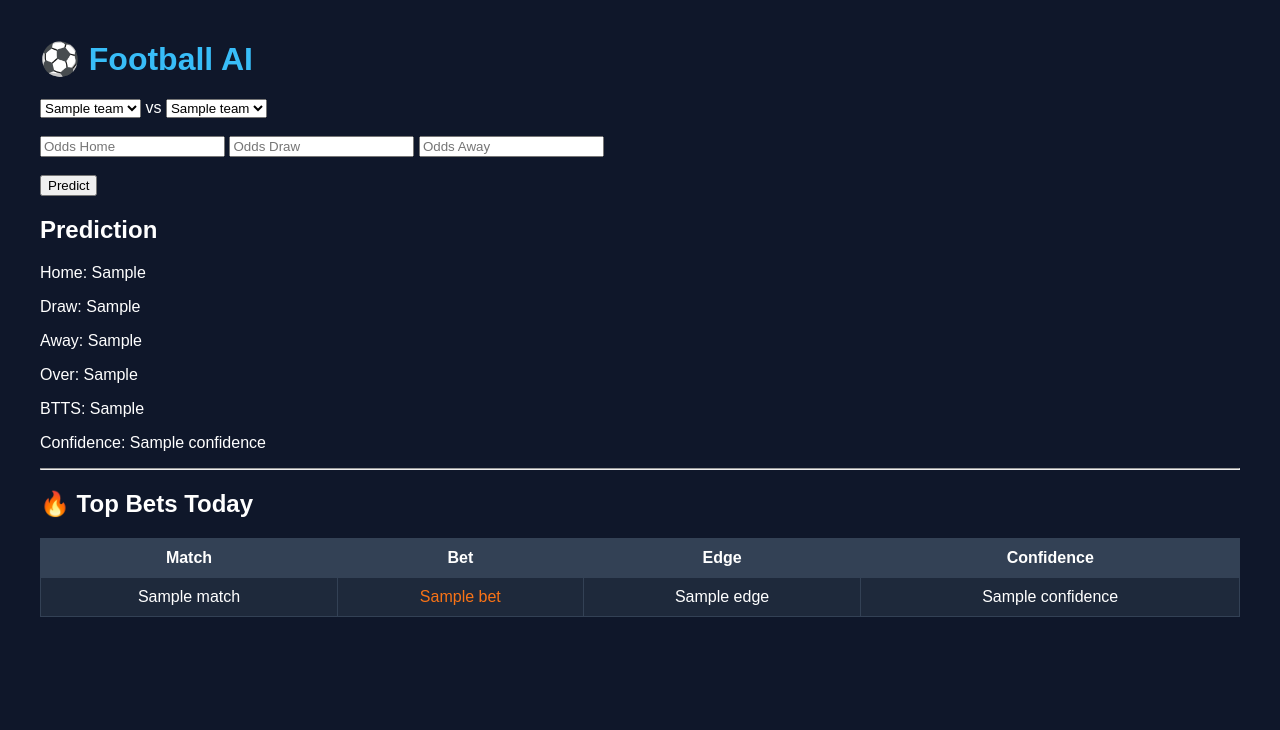
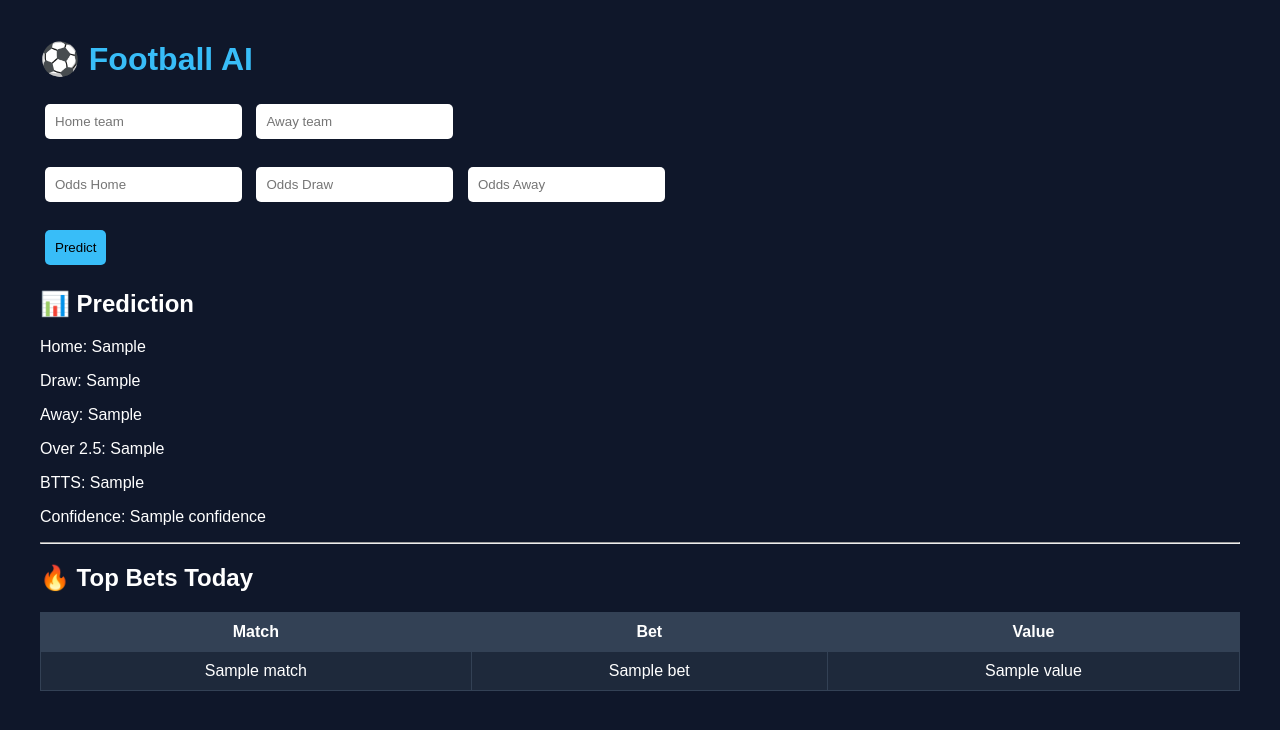
Before and after one commit to pirate-225/football-ai-api, a Flask app: template templates/index.html in a window 1280 px wide. Shown: the top 730 px of the page. Run offline with Flask 3, Linux system fonts and the light colour scheme; the template is opened without the code that fills it: most values are stand-ins (such as "Sample title", 1, 10 or a date in 2020).

Commit message:
UI + search + top bets fix

```diff
--- a/templates/index.html
+++ b/templates/index.html
@@ -2,6 +2,7 @@
 <html>
 <head>
     <title>Football AI</title>
+
     <style>
         body {
             font-family: Arial;
@@ -12,6 +13,19 @@
 
         h1 {
             color: #38bdf8;
+        }
+
+        input, button {
+            padding: 10px;
+            margin: 5px;
+            border-radius: 5px;
+            border: none;
+        }
+
+        button {
+            background: #38bdf8;
+            color: black;
+            cursor: pointer;
         }
 
         table {
@@ -38,6 +52,14 @@
         .bet-away {
             color: #f97316;
         }
+
+        .bet-over {
+            color: #38bdf8;
+        }
+
+        .bet-btts {
+            color: #eab308;
+        }
     </style>
 </head>
 
@@ -45,20 +67,17 @@
 
 <h1>⚽ Football AI</h1>
 
+<!-- 🔍 RECHERCHE ÉQUIPES -->
 <form method="POST">
-    <select name="home_team">
+
+    <input list="teams" name="home_team" placeholder="Home team">
+    <input list="teams" name="away_team" placeholder="Away team">
+
+    <datalist id="teams">
         {% for team in teams.Team %}
-        <option value="{{ team }}">{{ team }}</option>
+        <option value="{{ team }}">
         {% endfor %}
-    </select>
-
-    vs
-
-    <select name="away_team">
-        {% for team in teams.Team %}
-        <option value="{{ team }}">{{ team }}</option>
-        {% endfor %}
-    </select>
+    </datalist>
 
     <br><br>
 
@@ -72,11 +91,11 @@
 </form>
 
 {% if result %}
-<h2>Prediction</h2>
+<h2>📊 Prediction</h2>
 <p>Home: {{ result.prob_home }}</p>
 <p>Draw: {{ result.prob_draw }}</p>
 <p>Away: {{ result.prob_away }}</p>
-<p>Over: {{ result.prob_over }}</p>
+<p>Over 2.5: {{ result.prob_over }}</p>
 <p>BTTS: {{ result.prob_btts }}</p>
 <p>Confidence: {{ result.confidence }}</p>
 {% endif %}
@@ -91,20 +110,26 @@
     <tr>
         <th>Match</th>
         <th>Bet</th>
-        <th>Edge</th>
-        <th>Confidence</th>
+        <th>Value</th>
     </tr>
 
     {% for b in top_bets %}
     <tr>
+
         <td>{{ b.match }}</td>
 
-        <td class="{% if b.bet == 'HOME' %}bet-home{% else %}bet-away{% endif %}">
+        <td class="
+            {% if b.bet == 'HOME' %}bet-home
+            {% elif b.bet == 'AWAY' %}bet-away
+            {% elif b.bet == 'OVER 2.5' %}bet-over
+            {% elif b.bet == 'BTTS YES' %}bet-btts
+            {% endif %}
+        ">
             {{ b.bet }}
         </td>
 
-        <td>{{ b.edge }}</td>
-        <td>{{ b.confidence }}</td>
+        <td>{{ b.value }}</td>
+
     </tr>
     {% endfor %}
 
@@ -112,7 +137,7 @@
 
 {% else %}
 
-<p>❌ Aucun value bet aujourd'hui</p>
+<p>❌ Aucun bet intéressant aujourd’hui</p>
 
 {% endif %}
 
```
Also changed, not shown: top_bets.py (+27 -8 lines).
